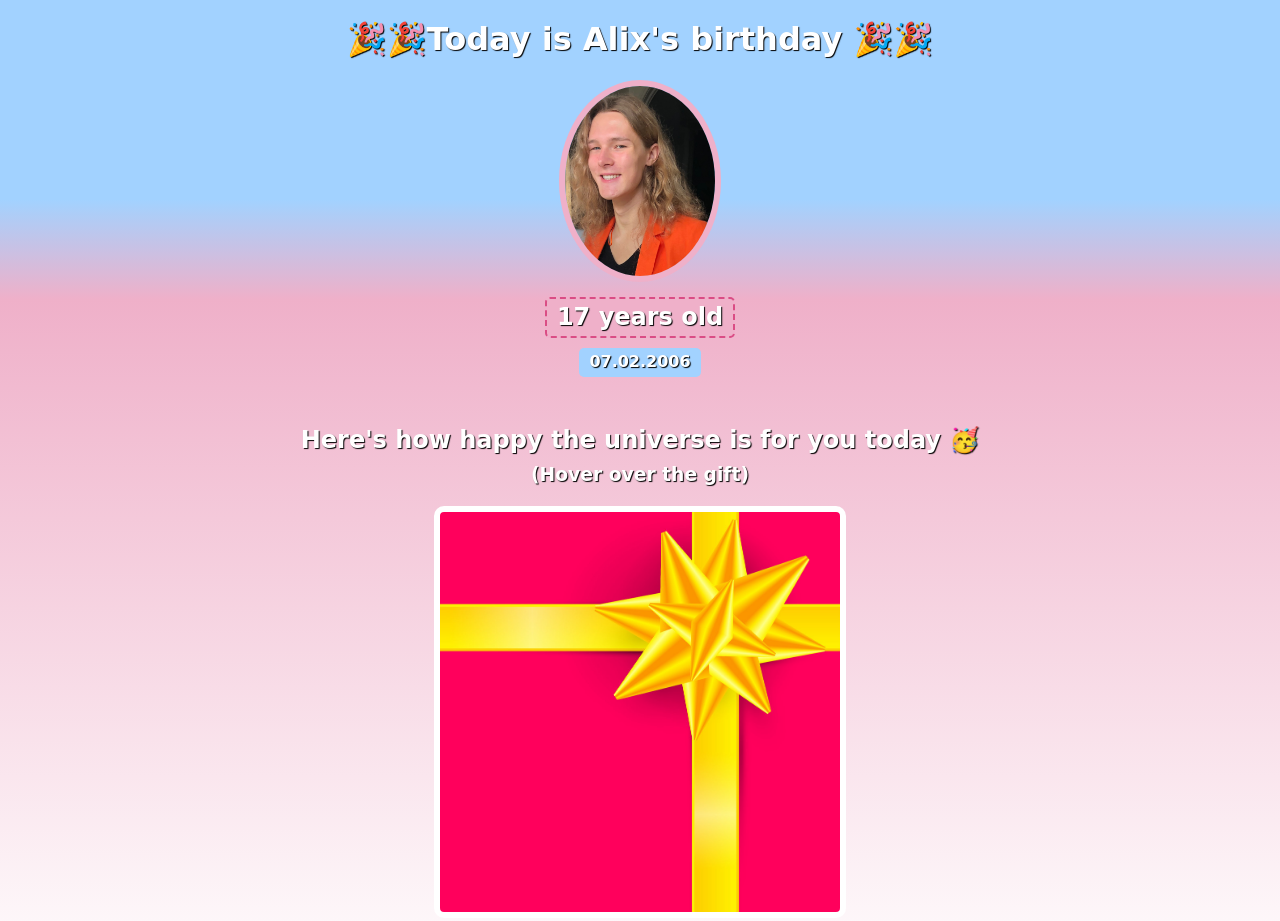
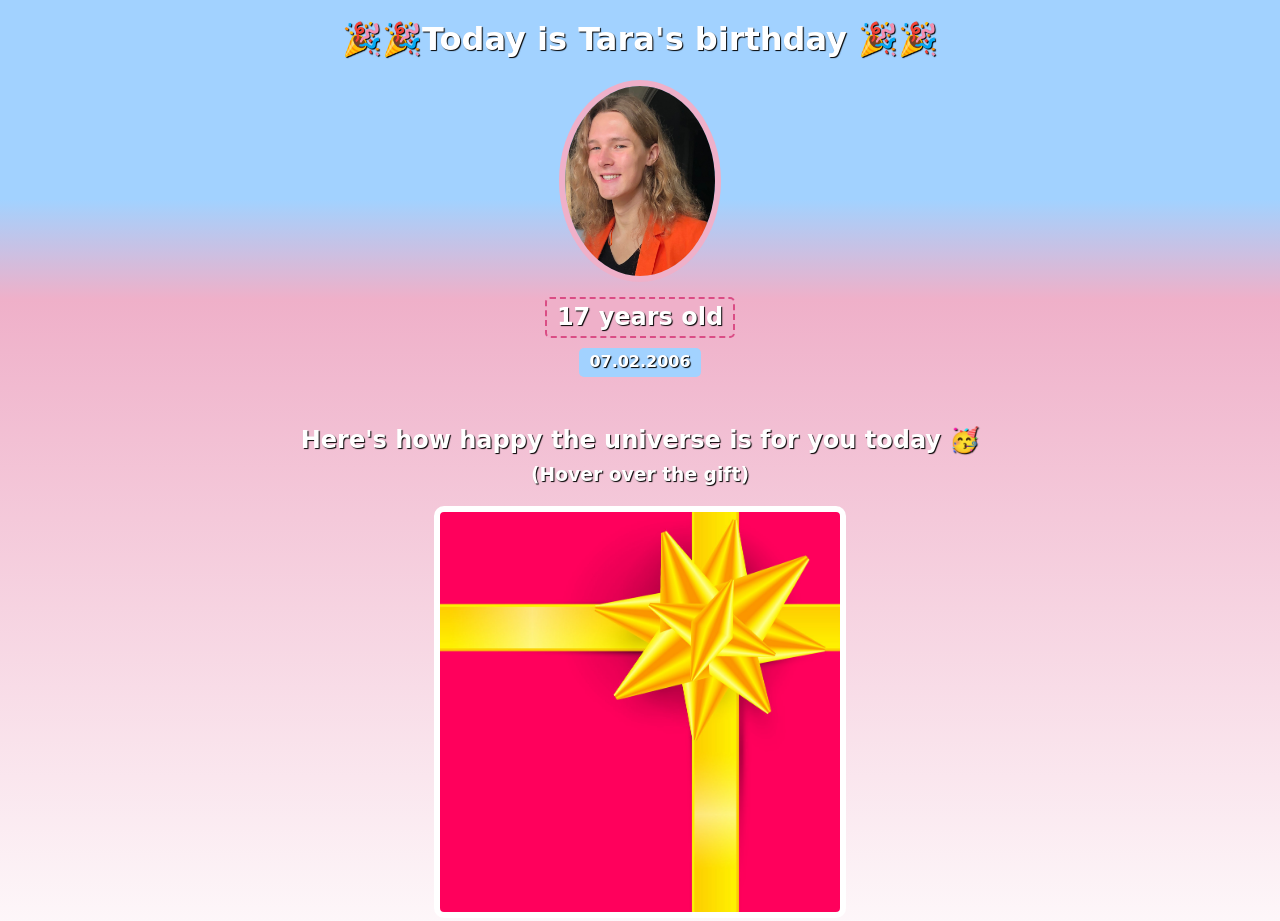
Before and after one commit to ayleeshermeesherm/birthday-gift-site, a website built with Vite: page index.html in a window 1280 px wide. Shown: the top 921 px of the page. Built offline with nearby package versions, Linux system fonts and the light colour scheme; a web font is replaced by a local one.

```diff
--- a/index.html
+++ b/index.html
@@ -7,7 +7,7 @@
     </head>
     <body>
         <div id="header">
-            <h1>🎉🎉Today is <span class="bigger">Alix's </span> birthday 🎉🎉</h1>
+            <h1>🎉🎉Today is <span class="bigger">Tara's </span> birthday 🎉🎉</h1>
             <img id="bff-img" src="images/tara.jpeg">
             <h2 id="bday-age">17 years old</h2>
             <h4 id="bday-date">07.02.2006</h4>
```
